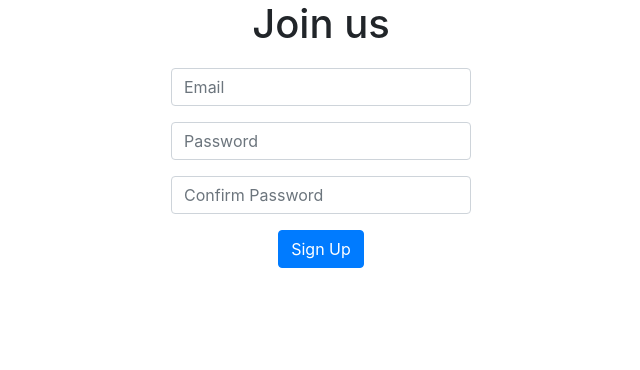
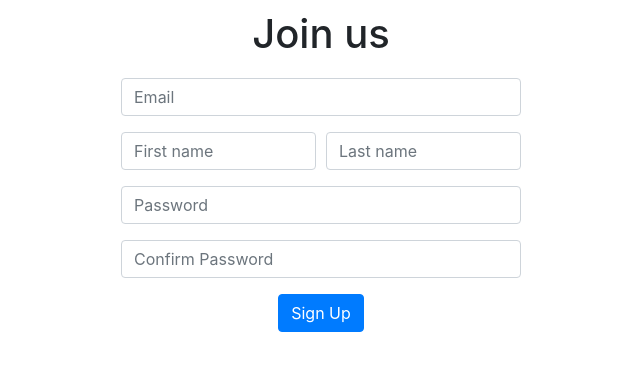
Before and after one commit to alon359/TaskTeam, an Angular app in the folder Front/: page /signup in a window 1280 px wide. Shown: the top 370 px of the page, without its empty margins (319-959 px from the left). Built offline with nearby package versions, Linux system fonts and the light colour scheme.

Commit message:
add validation to signup form

```diff
--- a/Front/src/app/app.module.ts
+++ b/Front/src/app/app.module.ts
@@ -1,6 +1,6 @@
 import { BrowserModule } from '@angular/platform-browser';
 import { NgModule } from '@angular/core';
-import { FormsModule } from '@angular/forms';
+import { FormsModule, ReactiveFormsModule } from '@angular/forms';
 
 
 // Routing Module
@@ -28,6 +28,7 @@ import { SignUpComponent } from './pages/sign-up/sign-up.component';
     BrowserModule,
     AppRoutingModule,
     FormsModule,
+    ReactiveFormsModule
   ],
   providers: [],
   bootstrap: [AppComponent]
--- a/Front/src/app/pages/sign-up/sign-up.component.css
+++ b/Front/src/app/pages/sign-up/sign-up.component.css
@@ -4,25 +4,15 @@
   width: 600px;
   max-width: 100%;
   align-items: center;
+  padding: 10px;
 }
+
 .h1 {
   text-align: center;
   margin-bottom: 20px;
 }
 
 form {
-  display: flex;
-  flex-direction: column;
-  align-items: center;
-  width: 500px;
+  width: 400px;
   max-width: 100%;
 }
-
-input {
-  width: 300px;
-  max-width: 100%;
-}
-
-button {
-  width: fit-content;
-}
--- a/Front/src/app/pages/sign-up/sign-up.component.html
+++ b/Front/src/app/pages/sign-up/sign-up.component.html
@@ -1,15 +1,73 @@
 <div class="container">
   <p class="h1">Join us</p>
-  <form>
+  <form novalidate [formGroup]="signUp" (ngSubmit)="onSignUp()">
     <div class="form-group">
-      <input type="email" class="form-control" placeholder="Email" />
+      <input type="email" class="form-control" [ngClass]="GetValidationClass('email')" placeholder="Email"
+        formControlName="email" />
+
+      <div class="invalid-feedback">
+        <p *ngIf="!fc.email.value; else inValidMail">
+          Please enter an email
+        </p>
+        <ng-template #inValidMail>
+          Please enter a valid email. Example example@mail.com
+        </ng-template>
+      </div>
     </div>
+
+    <div class="form-group form-row">
+      <div class="col">
+        <input type="text" class="form-control" placeholder="First name" formControlName="fName"
+          [ngClass]="GetValidationClass('fName')" />
+
+        <div class="invalid-feedback">
+          <p *ngIf="!fc.fName.value; else inValidfName">
+            Please enter a first name
+          </p>
+          <ng-template #inValidfName>
+            Please enter a valid first name.
+          </ng-template>
+        </div>
+      </div>
+      <div class="col">
+        <input type="text" class="form-control" placeholder="Last name" formControlName="lName"
+          [ngClass]="GetValidationClass('lName')" />
+
+        <div class="invalid-feedback">
+          <p *ngIf="!fc.lName.value; else inValidlName">
+            Please enter an last name
+          </p>
+          <ng-template #inValidlName>
+            Please enter a valid last name.
+          </ng-template>
+        </div>
+      </div>
+    </div>
+
     <div class="form-group">
-      <input type="password" class="form-control" placeholder="Password" />
+      <input type="password" class="form-control" placeholder="Password" formControlName="password"
+        [ngClass]="GetValidationClass('password')" />
+
+      <div class="invalid-feedback">
+        <p *ngIf="!fc.password.value; else inValidPassword">
+          Please enter a password
+        </p>
+        <ng-template #inValidPassword>
+          Password must be at least 8 characters long.
+        </ng-template>
+      </div>
     </div>
+
     <div class="form-group">
-      <input type="password" class="form-control" placeholder="Confirm Password" />
+      <input type="password" class="form-control" placeholder="Confirm Password" formControlName="passwordConfirm"
+        [ngClass]="GetValidationClass('passwordConfirm')" />
     </div>
-    <button class="btn btn-primary">Sign Up</button>
+
+    <div class="form-group form-row">
+      <div class="col text-center">
+        <button class="btn btn-primary" type="submit">Sign Up</button>
+      </div>
+    </div>
+
   </form>
 </div>
--- a/Front/src/app/pages/sign-up/sign-up.component.ts
+++ b/Front/src/app/pages/sign-up/sign-up.component.ts
@@ -1,4 +1,5 @@
 import { Component, OnInit } from '@angular/core';
+import { FormGroup, FormControl, Validators } from '@angular/forms';
 
 @Component({
   selector: 'app-sign-up',
@@ -6,10 +7,40 @@ import { Component, OnInit } from '@angular/core';
   styleUrls: ['./sign-up.component.css']
 })
 export class SignUpComponent implements OnInit {
+  signUp: FormGroup = new FormGroup({
+    email: new FormControl('', [Validators.required, Validators.email]),
+    fName: new FormControl('', [Validators.required, Validators.pattern('[a-zA-Z ]+')]),
+    lName: new FormControl('', [Validators.required, Validators.pattern('[a-zA-Z ]+')]),
+    password: new FormControl('', [Validators.required, Validators.minLength(8)]),
+    passwordConfirm: new FormControl('', [Validators.required, Validators.minLength(8)]),
+  });
+  isWasSubmit = false;
 
   constructor() { }
 
   ngOnInit(): void {
   }
 
+  // Getter form-controls
+  get fc() {
+    return this.signUp.controls;
+  }
+
+  onSignUp = () => {
+    this.isWasSubmit = true;
+    console.log('submit on');
+    console.log(this.signUp.controls);
+    console.log(('required' in this.signUp.controls.email.errors));
+  }
+
+  GetValidationClass(inputName: string) {
+    if (!this.isWasSubmit) {
+      return '';
+    } else if (this.signUp.controls[inputName].errors) {
+      return 'is-invalid';
+    } else {
+      return 'is-valid';
+    }
+  }
+
 }
```
Also changed, not shown: Front/src/app/services/confrimValidatio.ts (added, +16 -0 lines).
